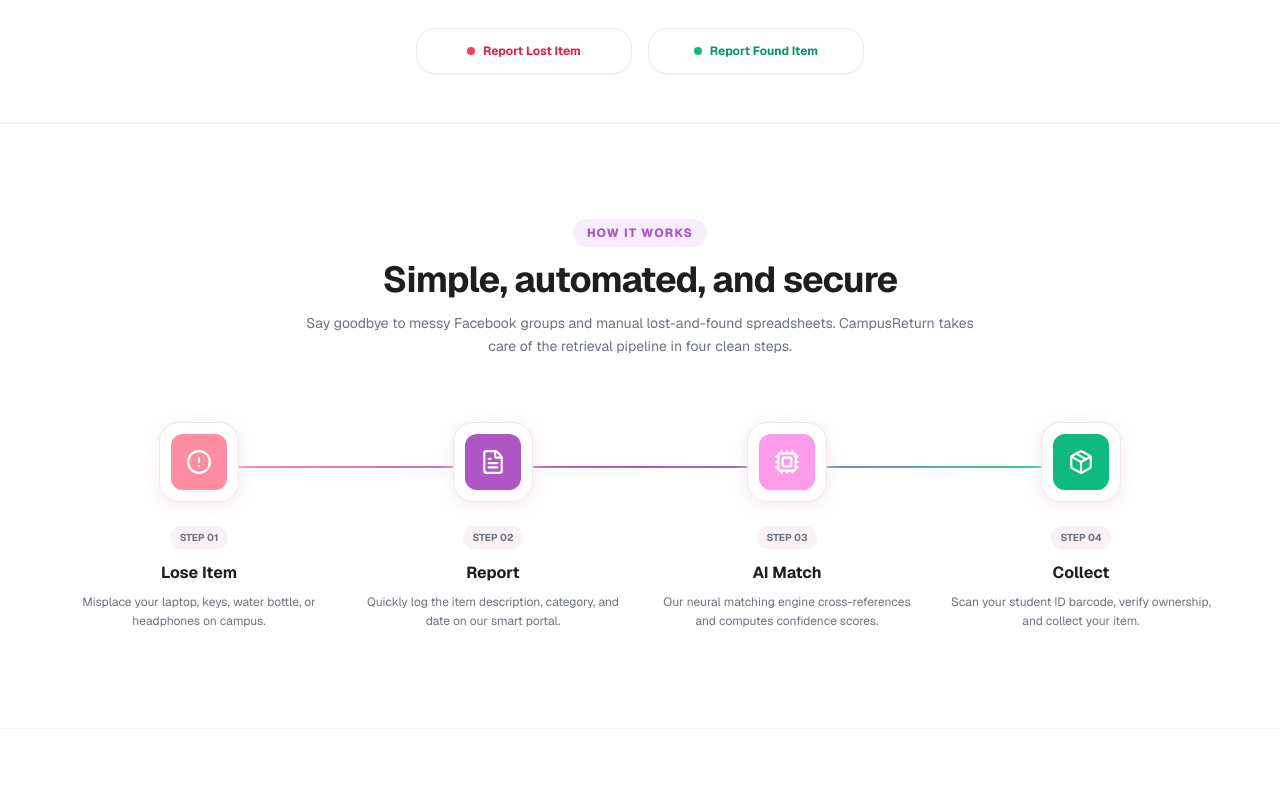
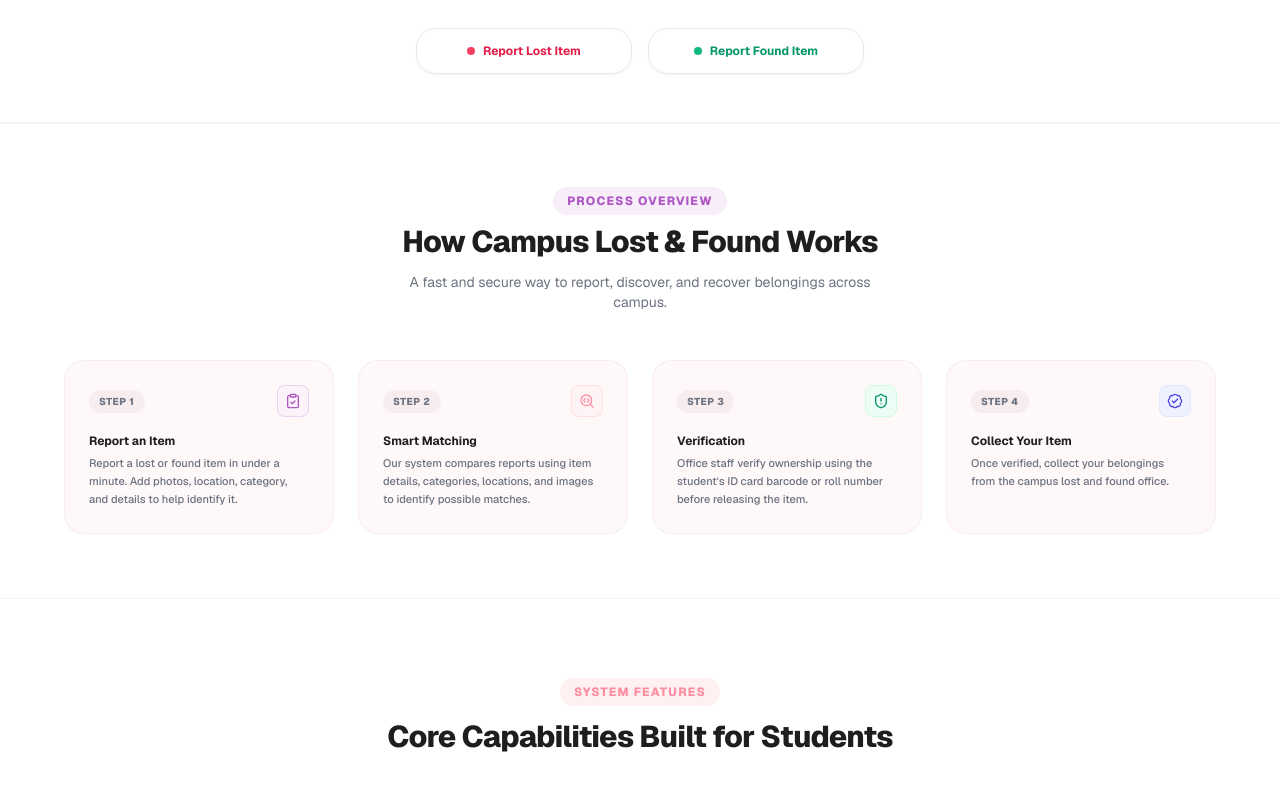
Before and after one commit to sajit-t/CampusLAF, a React (Vite) app: page / in a window 1280 px wide. Shown: the part 1000-1800 px from the top of the page. Built offline with nearby package versions, Linux system fonts and the light colour scheme.

Commit message:
Redesign How It Works section to highlight positive recovery workflow and remove lose item step

```diff
--- a/src/components/HowItWorks.tsx
+++ b/src/components/HowItWorks.tsx
@@ -1,154 +1,89 @@
 import React from 'react';
-import { motion } from 'framer-motion';
-import { AlertCircle, FileText, Cpu, Package } from 'lucide-react';
+import { ClipboardCheck, SearchCode, ShieldAlert, BadgeCheck } from 'lucide-react';
 
 export const HowItWorks: React.FC = () => {
   const steps = [
     {
-      title: 'Lose Item',
-      desc: 'Misplace your laptop, keys, water bottle, or headphones on campus.',
-      icon: AlertCircle,
-      color: '#FF8DA1', // Accent
+      title: 'Report an Item',
+      desc: 'Report a lost or found item in under a minute. Add photos, location, category, and details to help identify it.',
+      icon: ClipboardCheck,
+      color: 'bg-primary-light/50 text-primary border-primary/20',
+      badge: 'Step 1'
     },
     {
-      title: 'Report',
-      desc: 'Quickly log the item description, category, and date on our smart portal.',
-      icon: FileText,
-      color: '#AD56C4', // Primary
+      title: 'Smart Matching',
+      desc: 'Our system compares reports using item details, categories, locations, and images to identify possible matches.',
+      icon: SearchCode,
+      color: 'bg-accent-light/50 text-accent border-accent/20',
+      badge: 'Step 2'
     },
     {
-      title: 'AI Match',
-      desc: 'Our neural matching engine cross-references and computes confidence scores.',
-      icon: Cpu,
-      color: '#FF9CE9', // Secondary
+      title: 'Verification',
+      desc: "Office staff verify ownership using the student's ID card barcode or roll number before releasing the item.",
+      icon: ShieldAlert,
+      color: 'bg-emerald-50 text-emerald-600 border-emerald-100',
+      badge: 'Step 3'
     },
     {
-      title: 'Collect',
-      desc: 'Scan your student ID barcode, verify ownership, and collect your item.',
-      icon: Package,
-      color: '#10B981', // Success
+      title: 'Collect Your Item',
+      desc: 'Once verified, collect your belongings from the campus lost and found office.',
+      icon: BadgeCheck,
+      color: 'bg-indigo-50 text-indigo-600 border-indigo-100',
+      badge: 'Step 4'
     },
   ];
 
-  const containerVariants = {
-    hidden: {},
-    visible: {
-      transition: {
-        staggerChildren: 0.2,
-      },
-    },
-  };
+  return (
+    <section className="py-16 px-4 bg-white border-y border-borderMain/50 relative overflow-hidden select-none">
+      <div className="max-w-6xl mx-auto relative z-10 space-y-12">
 
-  const itemVariants = {
-    hidden: { y: 30, opacity: 0 },
-    visible: {
-      y: 0,
-      opacity: 1,
-      transition: {
-        type: 'spring' as const,
-        stiffness: 80,
-        damping: 15,
-      },
-    },
-  };
-
-  return (
-    <section className="py-24 px-4 bg-white border-y border-borderMain/50 relative overflow-hidden">
-      {/* Decorative dots background */}
-      <div className="absolute inset-0 opacity-[0.02]" style={{
-        backgroundImage: 'radial-gradient(#AD56C4 1.5px, transparent 1.5px)',
-        backgroundSize: '24px 24px'
-      }} />
-
-      <div className="max-w-6xl mx-auto relative z-10">
-        <div className="text-center max-w-2xl mx-auto mb-16">
-          <motion.span
-            initial={{ opacity: 0, y: 10 }}
-            whileInView={{ opacity: 1, y: 0 }}
-            viewport={{ once: true }}
-            className="text-xs uppercase tracking-widest font-extrabold text-primary bg-primary-light px-3.5 py-1.5 rounded-full"
-          >
-            How it works
-          </motion.span>
-          <motion.h2
-            initial={{ opacity: 0, y: 15 }}
-            whileInView={{ opacity: 1, y: 0 }}
-            viewport={{ once: true }}
-            transition={{ delay: 0.1 }}
-            className="text-3xl md:text-4xl font-sans font-bold text-textMain tracking-tight mt-4"
-          >
-            Simple, automated, and secure
-          </motion.h2>
-          <motion.p
-            initial={{ opacity: 0, y: 15 }}
-            whileInView={{ opacity: 1, y: 0 }}
-            viewport={{ once: true }}
-            transition={{ delay: 0.2 }}
-            className="text-sm text-textMuted mt-3 leading-relaxed"
-          >
-            Say goodbye to messy Facebook groups and manual lost-and-found spreadsheets.
-            CampusReturn takes care of the retrieval pipeline in four clean steps.
-          </motion.p>
+        {/* Header */}
+        <div className="text-center max-w-2xl mx-auto space-y-3">
+          <span className="text-xs uppercase tracking-widest font-extrabold text-primary bg-primary-light px-3.5 py-1.5 rounded-full">
+            Process Overview
+          </span>
+          <h2 className="text-2xl md:text-3xl font-sans font-extrabold text-textMain tracking-tight">
+            How Campus Lost & Found Works
+          </h2>
+          <p className="text-xs md:text-sm text-textMuted leading-relaxed max-w-lg mx-auto">
+            A fast and secure way to report, discover, and recover belongings across campus.
+          </p>
         </div>
 
-        {/* Steps Grid */}
-        <motion.div
-          variants={containerVariants}
-          initial="hidden"
-          whileInView="visible"
-          viewport={{ once: true, margin: '-100px' }}
-          className="grid grid-cols-1 md:grid-cols-4 gap-8 md:gap-6 relative"
-        >
-          {/* Connecting Line for Desktop */}
-          <div className="hidden md:block absolute top-[44px] left-[12%] right-[12%] h-[2px] bg-borderMain/70 z-0">
-            <motion.div
-              className="h-full bg-gradient-to-r from-accent via-primary to-emerald-400 origin-left"
-              initial={{ scaleX: 0 }}
-              whileInView={{ scaleX: 1 }}
-              viewport={{ once: true }}
-              transition={{ duration: 1.5, ease: 'easeInOut' }}
-            />
-          </div>
-
-          {steps.map((step, idx) => {
+        {/* Steps Cards Grid */}
+        <div className="grid grid-cols-1 sm:grid-cols-2 lg:grid-cols-4 gap-6">
+          {steps.map((step) => {
             const Icon = step.icon;
             return (
-              <motion.div
+              <div
                 key={step.title}
-                variants={itemVariants}
-                className="flex flex-col items-center text-center relative z-10 group"
+                className="bg-bgMain border border-borderMain/60 p-6 rounded-2xl flex flex-col justify-between text-left hover:border-primary/20 hover:shadow-soft transition-all duration-300 group"
               >
-                {/* Step circle */}
-                <div
-                  className="w-20 h-20 rounded-2xl flex items-center justify-center mb-6 border transition-all duration-300 group-hover:scale-105 shadow-soft bg-white"
-                  style={{
-                    borderColor: '#F2E6EA',
-                  }}
-                >
-                  <div
-                    className="w-14 h-14 rounded-xl flex items-center justify-center text-white shadow-sm"
-                    style={{ backgroundColor: step.color }}
-                  >
-                    <Icon size={26} />
+                <div className="space-y-4">
+                  {/* Step badge */}
+                  <div className="flex justify-between items-center">
+                    <span className="text-[10px] font-sans font-extrabold text-textMuted bg-borderMain/60 px-2.5 py-1 rounded-full uppercase tracking-wider">
+                      {step.badge}
+                    </span>
+                    <div className={`w-8 h-8 rounded-lg flex items-center justify-center border font-bold ${step.color}`}>
+                      <Icon size={16} />
+                    </div>
+                  </div>
+
+                  {/* Title & Desc */}
+                  <div className="space-y-1.5">
+                    <h3 className="font-sans font-bold text-xs text-textMain group-hover:text-primary transition-colors">
+                      {step.title}
+                    </h3>
+                    <p className="text-[11px] text-textMuted leading-relaxed font-medium">
+                      {step.desc}
+                    </p>
                   </div>
                 </div>
-
-                {/* Step badge */}
-                <div className="text-[10px] font-sans font-bold text-textMuted bg-borderMain/50 px-2.5 py-1 rounded-full mb-3">
-                  STEP 0{idx + 1}
-                </div>
-
-                {/* Details */}
-                <h3 className="font-sans font-bold text-base text-textMain group-hover:text-primary transition-colors">
-                  {step.title}
-                </h3>
-                <p className="text-xs text-textMuted leading-relaxed mt-2 max-w-[200px] md:max-w-none">
-                  {step.desc}
-                </p>
-              </motion.div>
+              </div>
             );
           })}
-        </motion.div>
+        </div>
       </div>
     </section>
   );
```
